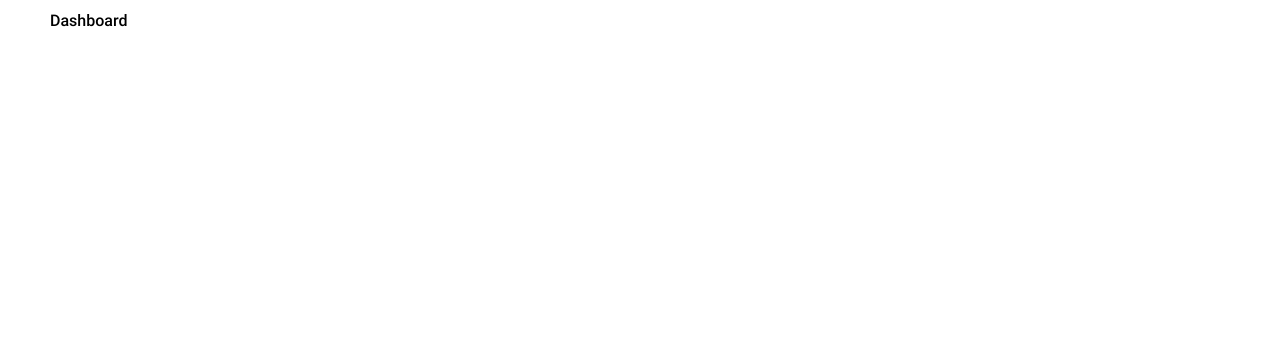
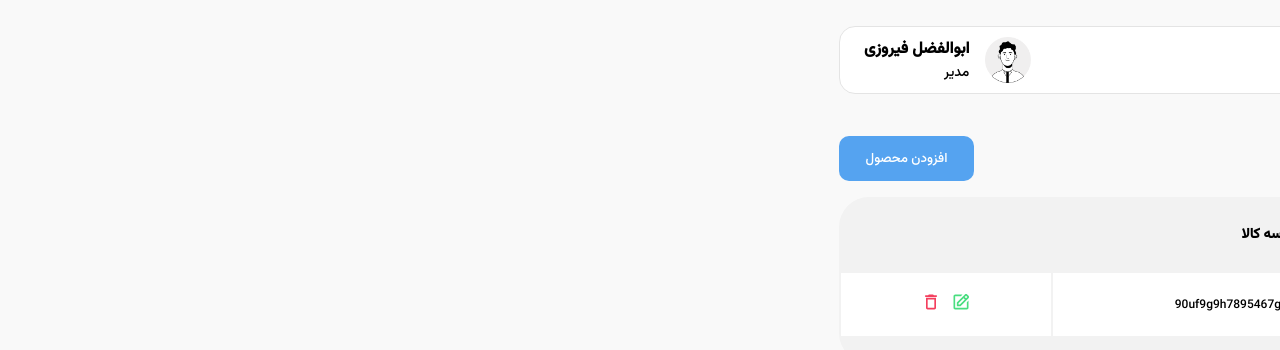
Before and after one commit to firoozi15/Abolfazl-Firoozi_Week21, a React (Vite) app: page /dashboard in a window 1280 px wide. Shown: the top 350 px of the page. Built offline with nearby package versions, Linux system fonts and the light colour scheme.

Commit message:
feat: build admin dashboard UI

```diff
--- a/index.html
+++ b/index.html
@@ -1,5 +1,5 @@
 <!doctype html>
-<html lang="en">
+<html lang="fa" dir="rtl">
   <head>
     <meta charset="UTF-8" />
     <link rel="icon" type="image/svg+xml" href="./public/favicon-32.png" />
--- a/package.json
+++ b/package.json
@@ -12,6 +12,7 @@
   "dependencies": {
     "react": "^19.2.8",
     "react-dom": "^19.2.8",
+    "react-icons": "^5.7.0",
     "react-router-dom": "^7.18.3"
   },
   "devDependencies": {
--- a/src/global.css
+++ b/src/global.css
@@ -8,6 +8,7 @@
 
 :root {
   font-family: "Vazirmatn";
+  background-color: var(--background);
 }
 
 body {
@@ -17,7 +18,7 @@ body {
   padding: 10px;
 }
 
-*{
+* {
   padding: 0;
   margin: 0;
   box-sizing: border-box;
--- a/src/pages/Dashboard.jsx
+++ b/src/pages/Dashboard.jsx
@@ -1,7 +1,68 @@
+import styles from "./Dashboard.module.css";
+
+import { CiSearch } from "react-icons/ci";
+import { AiOutlineAppstoreAdd } from "react-icons/ai";
+import { MdDeleteOutline } from "react-icons/md";
+import { BiEdit } from "react-icons/bi";
+
 function Dashboard() {
   return (
-    <div>Dashboard</div>
-  )
+    <div className={styles.container}>
+      <div className={styles.header}>
+        <div className={styles.search}>
+          <input type="text" placeholder="جستجو کالا" />
+          <CiSearch />
+        </div>
+        <div className={styles.admin_details}>
+          <img src="/icon/user.png" alt="admin icon" />
+          <div>
+            <h3>ابوالفضل فیروزی</h3>
+            <p>مدیر</p>
+          </div>
+        </div>
+      </div>
+      <div className={styles.main}>
+        <div className={styles.main_header}>
+          <div>
+            <AiOutlineAppstoreAdd />
+            <h2>مدیریت کالا</h2>
+          </div>
+          <button>افزودن محصول</button>
+        </div>
+        <table className={styles.products_table}>
+          <thead>
+            <tr className={styles.table_haeder}>
+              <th>نام کالا</th>
+              <th>موجودی</th>
+              <th>قیمت</th>
+              <th>شناسه کالا</th>
+              <th></th>
+            </tr>
+          </thead>
+          <tbody>
+            <tr>
+              <td>تیشرت طرح انگولار</td>
+              <td>120</td>
+              <td>90 هزار تومان</td>
+              <td>90uf9g9h7895467g974</td>
+              <td>
+                <button className={styles.button_edit}>
+                  <BiEdit />
+                </button>
+                <button className={styles.button_delete}>
+                  <MdDeleteOutline />
+                </button>
+              </td>
+            </tr>
+          </tbody>
+        </table>
+        <div className={styles.pagination}>
+          <span className={styles.page_selected}>۱</span>
+          <span>۲</span>
+        </div>
+      </div>
+    </div>
+  );
 }
 
-export default Dashboard
+export default Dashboard;
--- /dev/null
+++ b/src/pages/Dashboard.module.css
@@ -0,0 +1,158 @@
+.container {
+  padding: 1rem 0;
+}
+
+.header {
+  width: 100%;
+  height: 4.25rem;
+  display: flex;
+  align-items: center;
+  justify-content: space-between;
+  padding: 0 1.5rem;
+  background-color: var(--white);
+  border-radius: 1rem;
+  border: 1px solid #e4e4e4;
+}
+
+.search {
+  width: 80%;
+  position: relative;
+}
+
+.search input {
+  width: 100%;
+  padding: 0 calc(1rem + 30px);
+  outline: none;
+  border: none;
+  font-size: clamp(1rem, 1.5vw, 20px);
+}
+
+.search svg {
+  width: 30px;
+  height: 30px;
+  position: absolute;
+  right: 0;
+  top: calc(50% - 15px);
+}
+
+.admin_details {
+  display: flex;
+  align-items: center;
+  justify-content: space-between;
+  gap: 1rem;
+}
+
+.admin_details img {
+  max-width: 46px;
+  max-height: 46px;
+}
+
+.admin_details div {
+  width: 100%;
+}
+
+.admin_details div h3 {
+  font-size: clamp(0.5rem, 1.5vw, 1rem);
+}
+
+.admin_details div p {
+  font-size: clamp(0.5rem, 1.5vw, 14px);
+}
+
+.main {
+  margin: 42px 0;
+  display: flex;
+  flex-direction: column;
+}
+
+.main_header {
+  display: flex;
+  justify-content: space-between;
+  width: 100%;
+  margin-bottom: 1rem;
+}
+
+.main_header div {
+  display: flex;
+  align-items: center;
+  gap: 6px;
+}
+
+.main_header div svg {
+  width: 30px;
+  height: 30px;
+}
+
+.main_header button {
+  width: 135px;
+  height: 45px;
+  border-radius: 10px;
+  background-color: var(--main);
+  color: var(--white);
+  border: none;
+  cursor: pointer;
+}
+
+.products_table {
+  text-align: right;
+  background-color: var(--table_header);
+  padding-bottom: 25px;
+  border-radius: 30px;
+}
+
+.products_table th {
+  padding: 25px 50px;
+  font-size: 14px;
+}
+
+.products_table td {
+  background-color: var(--white);
+  padding: 18px 50px;
+  font-size: 12px;
+}
+
+.products_table tr td:last-child {
+  text-align: center;
+}
+
+.products_table td button {
+  width: 20px;
+  height: 20px;
+  background: none;
+  border: none;
+  font-size: 20px;
+  cursor: pointer;
+  margin: 0 5px;
+}
+
+.button_edit svg {
+  fill: var(--green);
+}
+
+.button_delete svg {
+  fill: var(--red);
+}
+
+.pagination {
+  margin-top: 26px;
+  display: flex;
+  justify-content: center;
+  gap: 1rem;
+}
+
+.pagination span {
+  display: flex;
+  justify-content: center;
+  align-items: center;
+  color: var(--pagination);
+  width: 35px;
+  height: 35px;
+  border-radius: 50%;
+  border: 2px solid var(--pagination);
+}
+
+.pagination .page_selected{
+  color: var(--white);
+  background-color: var(--main);
+  border-color: var(--main);
+}
--- a/src/styles/variables.css
+++ b/src/styles/variables.css
@@ -1,10 +1,13 @@
 :root {
-  --main: #4c78ea;
+  --main: #55a3f0;
   --background: #f9f9f9;
   --text: #212121;
   --gray: #b9b9b9;
-  --red: #ee6e7a;
+  --red: #f43f5e;
   --white: #ffffff;
+  --table_header: #f2f2f2;
+  --green: #4ade80;
+  --pagination: #8d8d8d;
 
   --success-border: #01c851;
   --error-border: #ff3447;
```
Also changed, not shown: public/icon/user.png (added), 1 other file (tests, documents, lock files or other folders).
